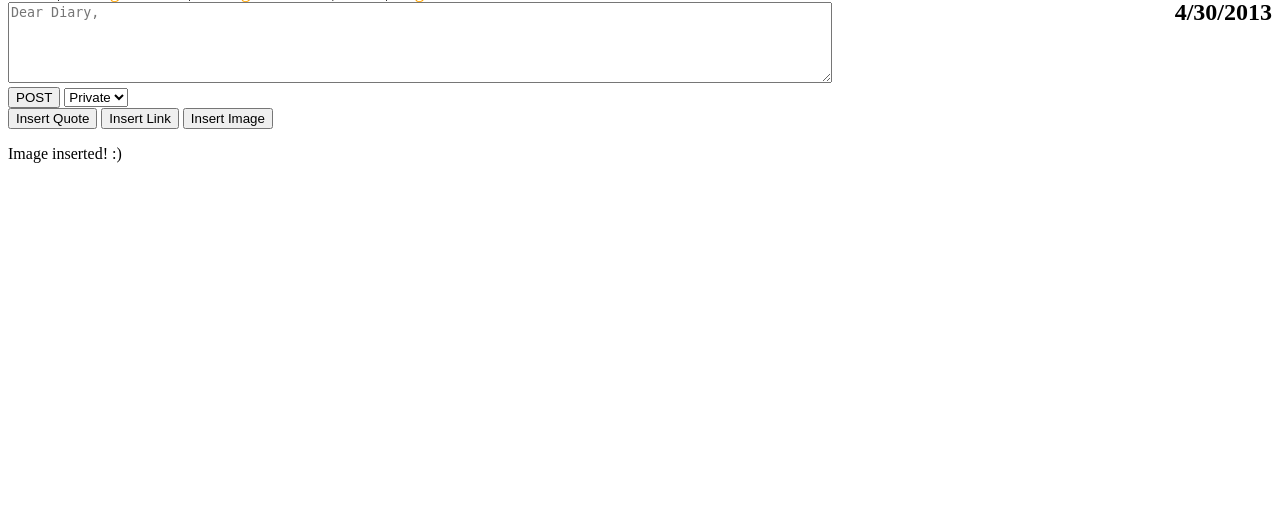
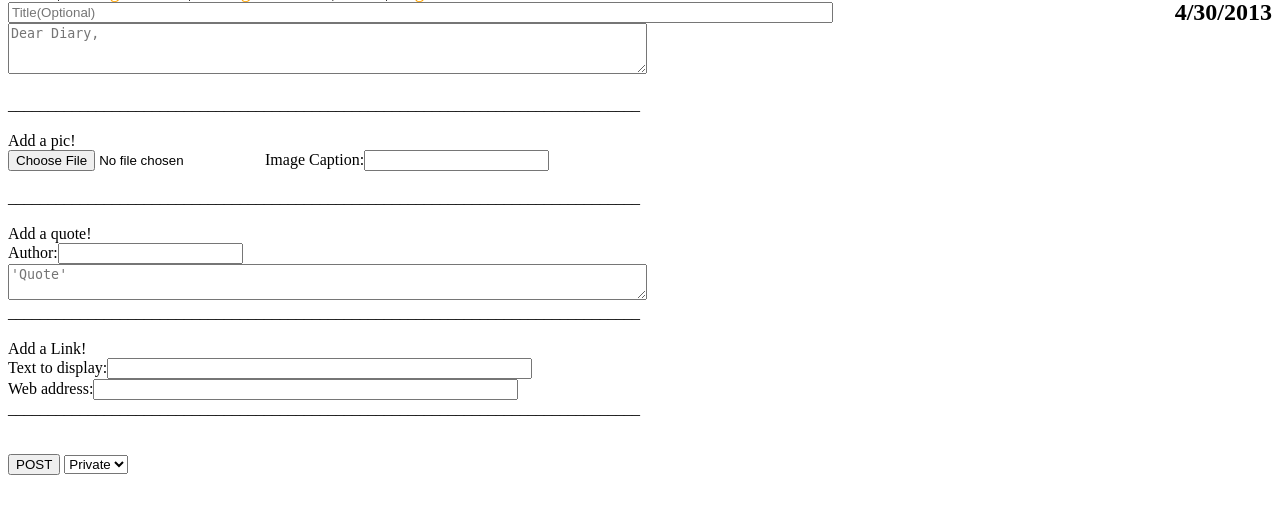
Before and after one commit to rellizapasang/Online-Diary, a PHP site: page /ui/home.php?insertedImage in a window 1280 px wide. Shown: the part 29-543 px from the top of the page. Run offline with PHP 8.4, Linux system fonts and the light colour scheme; a user stored in the database is signed in; data comes from the database, SQL or seed files in the repository.

Commit message:
This commit references issues #8,#9,#10 and #11

```diff
--- a/ui/home.php
+++ b/ui/home.php
@@ -14,34 +14,33 @@
 	</head>
 
 	<body>
+	<?php include("nav.html");?>
+	<!--ADDING A POST-->
+		<form method = "POST" action = "../back/do_post.php">
+			<input type="text" size=100 name="title" placeHolder="Title(Optional)"/><br/>
 
-	<?php include("nav.html");?>
-	<!--ADD-->
-		<form method = "POST" action = "../back/do_post.php">
-			<textarea rows=5 cols=100 name="post_box" placeHolder="Dear Diary," required></textarea><br/>
-			<input class="post" type="submit" name = "textButton" value = "POST"/>
+			<textarea rows=3 cols=77 name="text" placeHolder="Dear Diary,"></textarea><br/><br/>
+			_______________________________________________________________________________<br/><br/>
+			Add a pic!<br/>
+			<input type="file" name="picture"  required/>
+			Image Caption:<input name="caption" type=text/><br/><br/>
+			_______________________________________________________________________________<br/><br/>
+			Add a quote!<br/>
+			Author:<input name="author" type=text/><br/>
+			<textarea rows=2 cols=77 name="quote" placeHolder="'Quote'"></textarea><br/>
+			_______________________________________________________________________________<br/><br/>
+			Add a Link!<br/>
+			Text to display:<input size=50 name="link_name" type=text/><br/>
+			Web address:<input size=50 name="link_source" type=text/><br/>
+			_______________________________________________________________________________<br/><br/>
+			<br/><input class="post" type="submit" name = "textButton" value = "POST"/>
 			<!--Select Privacy of the post-->
 			<select name="privacy">
 				<option value="private">Private</option>
 				<option value="public">Public</option>
 			</select>
 		</form>
-		<button type="button" onclick="postQuote()">Insert Quote</button>
-		<button type="button" onclick="postLink()">Insert Link</button>
-		<button type="button" onclick="postImage()">Insert Image</button>
-		<div id="postArea">
-			<?php
-				if(isset($_GET['insertedQuote'])){
-					echo "<p>Quote inserted! :)</p>";
-				}
-				else if(isset($_GET['insertedLink'])){
-					echo "<p>Link inserted! :)</p>";
-				}
-				else if(isset($_GET['insertedImage'])){
-					echo "<p>Image inserted! :)</p>";
-				}
-			?>
-		</div>
+
 		<div id="postList">
 			<?php
 				//for viewing posts
@@ -113,7 +112,7 @@
 *	ADD COMMENT
 */
 					echo "<form method='POST' action='../back/do_add_comment.php'>
-							<textarea style='margin-left:10px;margin-bottom:10px;' rows=3 cols=93 placeholder='comment..' size=60 name='comment_box' required='required'></textarea>
+							<textarea style='margin-left:10px;margin-bottom:10px;' rows=2 cols=93 placeholder='comment..' size=60 name='comment_box' required='required'></textarea>
 							<input type='hidden' name='post_id' value=".$row['post_id']."></input>
 							<input  class='comment_button' type='submit' value='Comment'></input>
 						  </form>";
--- a/ui/js/post.js
+++ b/ui/js/post.js
@@ -1,34 +1,3 @@
-function postQuote(){
-	var f = '<form method = "POST" action = "../back/do_post.php">';
-	var formBody = '<textarea rows=6 cols=80 name="quote" placeHolder="insert quote " required=""></textarea><br/>Author<input name="author" type=text/>';
-	var submitB	= '<input class="post" type="submit" name = "quoteButton" value = "Quote it!"/><br/>';
-	var fe = '</form>';
-
-	document.getElementById("postArea").innerHTML = f+formBody+submitB+fe;
-}
-
-
-function postLink(){
-
-	var f = '<form method = "POST" action = "../back/do_post.php">';
-	var formBody = '<textarea rows=6 cols=80 name="postLink" placeHolder="Link" required=""></textarea><br/>';
-	var submitB	= '<input class="post" type="submit" name = "linkButton" value = "Share it!"/><br/>';
-	var fe = '</form>';
-
-	document.getElementById("postArea").innerHTML = f+formBody+submitB+fe;
-}
-
-function postImage(){
-
-	var f = '<form method = "POST" action ="../back/do_post.php" enctype="multipart/form-data">';
-	var formBody = '<input type="file" name="picture"  required/>';
-	var submitB = '<input  class="post" type="submit" name="photoButton" value="UPLOAD" /><br/>';
-	var fe = '</form>';
-
-	document.getElementById("postArea").innerHTML = f+formBody+submitB+fe;
-
-}
-
 function deletePostAlert(){
 	var a = confirm("Are you sure you want to delete this post?");
 		if(a==true){
```
